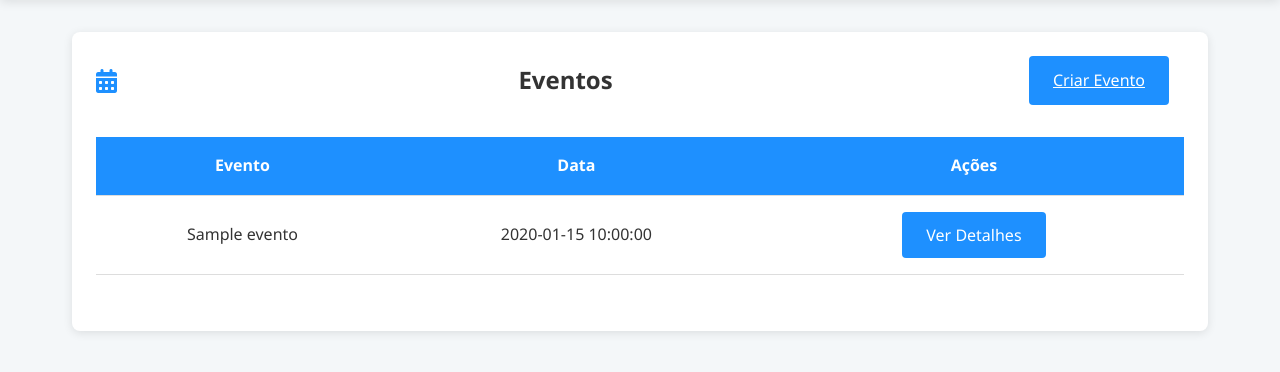
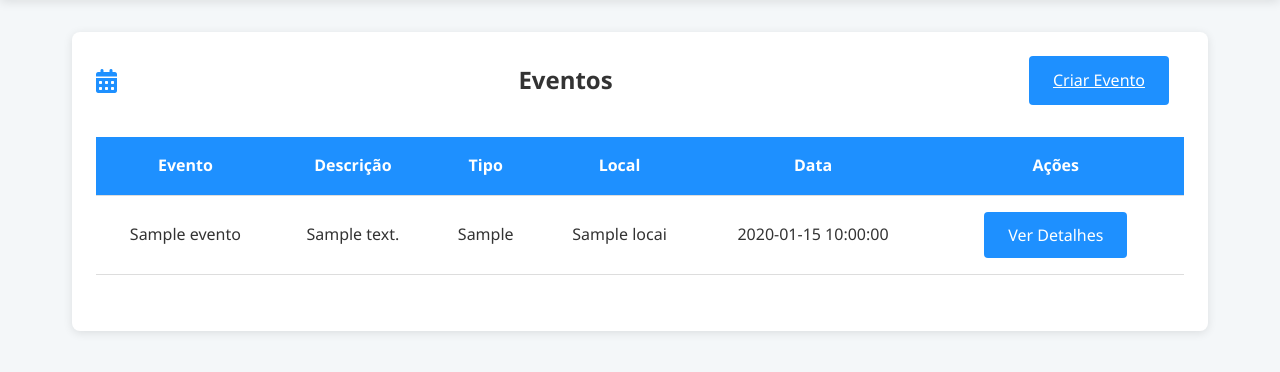
Before and after one commit to GuilhermeRochaR/Banco, a Flask app: page /eventos in a window 1280 px wide. Shown: the part 157-529 px from the top of the page. Run offline with Flask 3, Linux system fonts and the light colour scheme; a user stored in the database is signed in; tables that the repository leaves empty hold one stand-in row (values such as "Sample post").

Commit message:
atualização lista eventos

```diff
--- a/app/templates/evento_lista.html
+++ b/app/templates/evento_lista.html
@@ -197,6 +197,9 @@
                     <thead>
                         <tr>
                             <th>Evento</th>
+                            <th>Descrição</th>
+                            <th>Tipo</th>
+                            <th>Local</th>
                             <th>Data</th>
                             <th>Ações</th>
                         </tr>
@@ -205,6 +208,9 @@
                         {% for evento in eventos %}
                         <tr>
                             <td>{{ evento.nome }}</td>
+                            <td>{{ evento.descricao }}</td>
+                            <td>{{ evento.tipo }}</td>
+                            <td>{{ evento.local.nome}}</td>
                             <td>{{ evento.data_inicio }}</td>
                             <td>
                                 <button class="btn" onclick="showDetails('Culto de Adoração')">Ver Detalhes</button>
```
